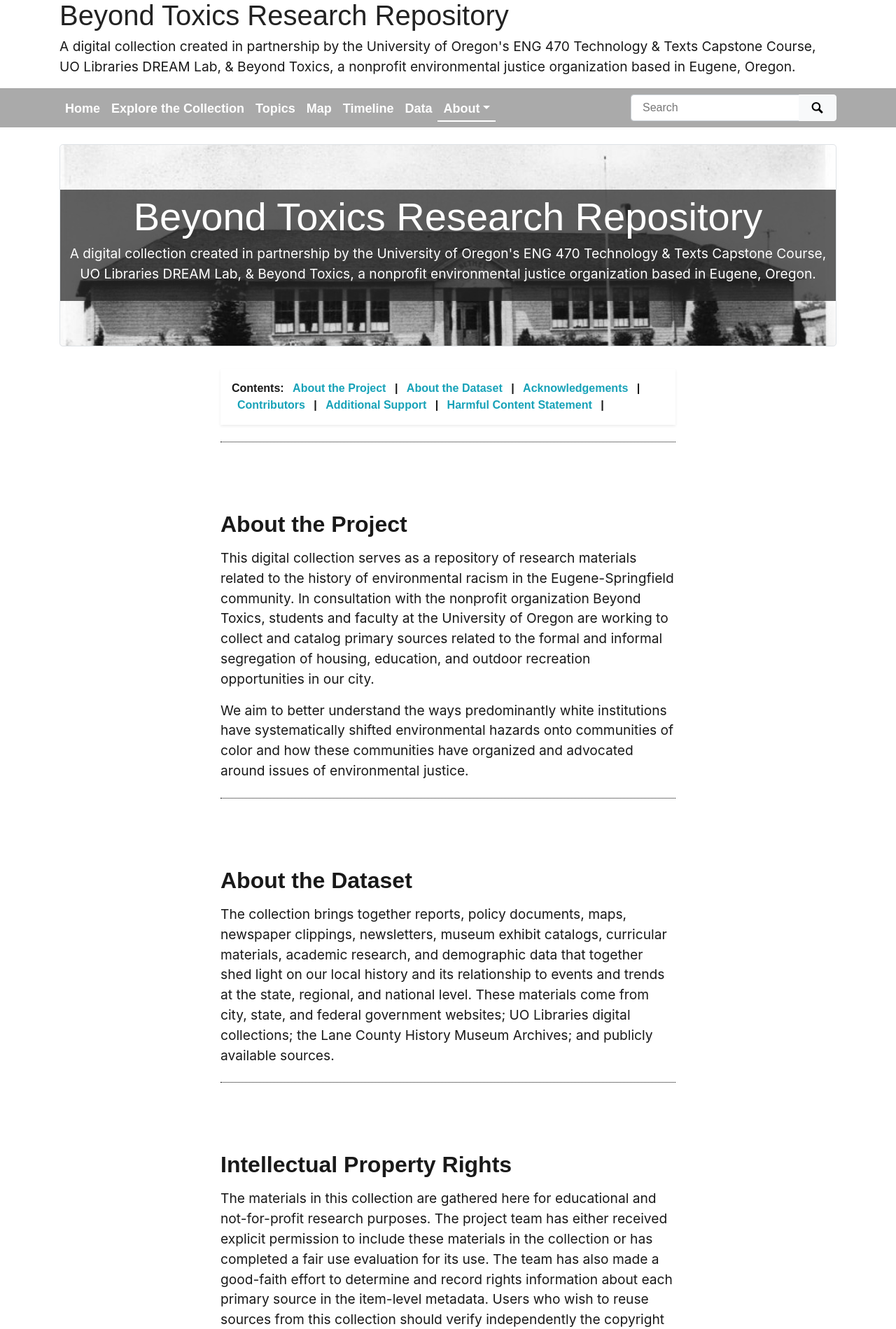
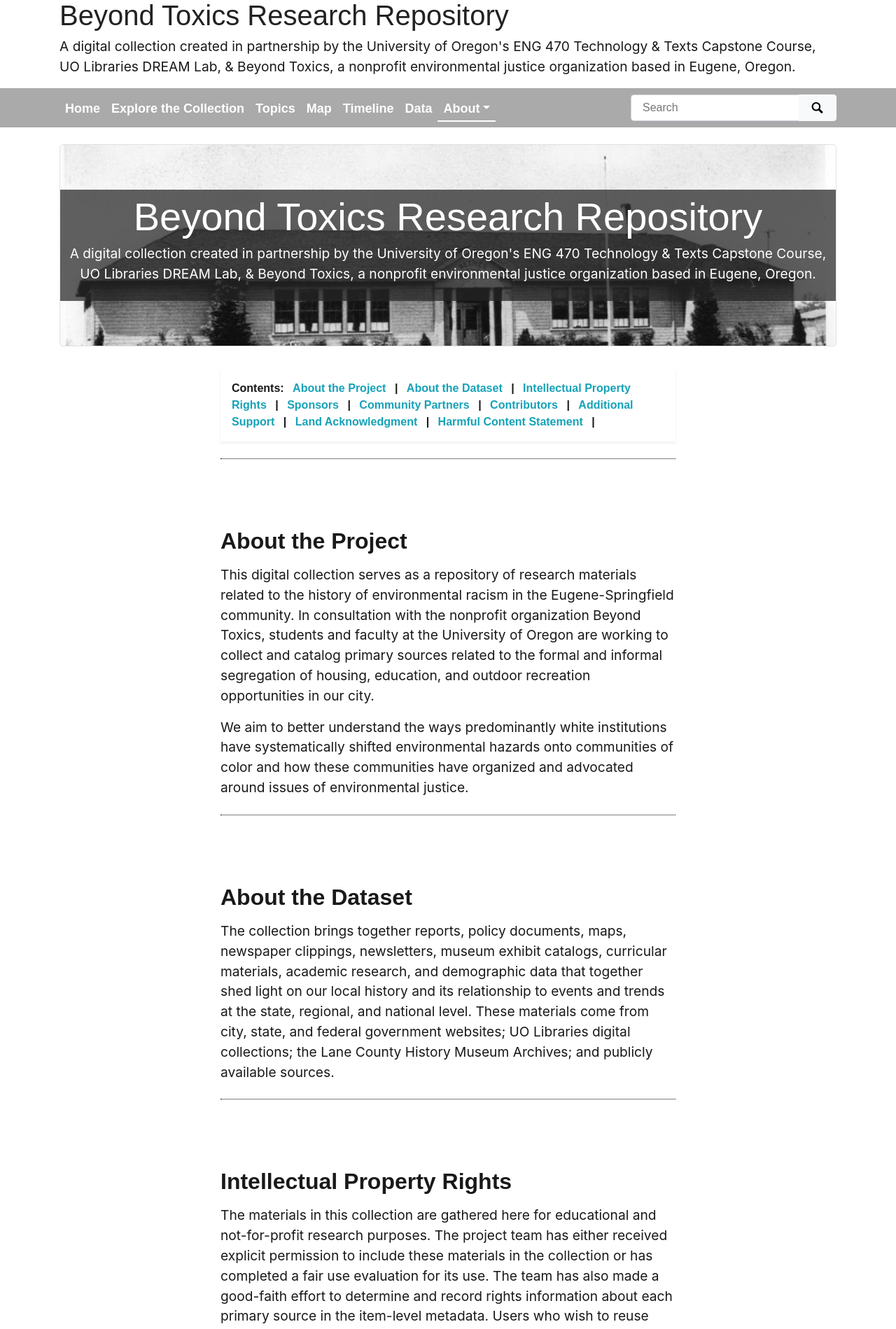
Before and after one commit to learn-static/eng-470, a Jekyll site: the page built from pages/about.md, in a window 1280 px wide. Shown: the top 1899 px of the page at 70% size. Built offline with Jekyll 4.4.1, drawn with Linux system fonts in a browser that asks for light colours; nearby versions of some CDN libraries; some web fonts are replaced.

Commit message:
Updated nav menu links

```diff
--- a/pages/about.md
+++ b/pages/about.md
@@ -10,7 +10,7 @@
 
 {% include feature/jumbotron.html objectid="bethel-school_1930" %}
 
-{% include feature/nav-menu.html sections="About the Project;About the Dataset;Acknowledgements;Contributors;Additional Support;Harmful Content Statement" %}
+{% include feature/nav-menu.html sections="About the Project;About the Dataset;Intellectual Property Rights;Sponsors;Community Partners;Contributors;Additional Support;Land Acknowledgment;Harmful Content Statement" %}
 
 ## About the Project
 This digital collection serves as a repository of research materials related to the history of environmental racism in the Eugene-Springfield community. In consultation with the nonprofit organization Beyond Toxics, students and faculty at the University of Oregon are working to collect and catalog primary sources related to the formal and informal segregation of housing, education, and outdoor recreation opportunities in our city.
```
